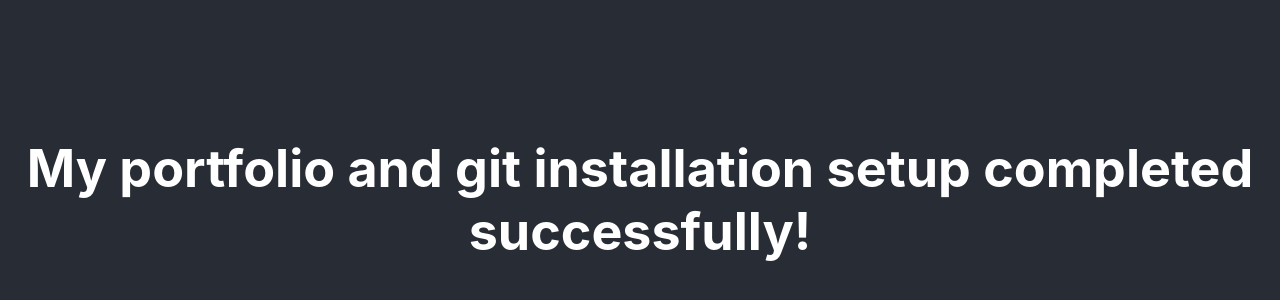
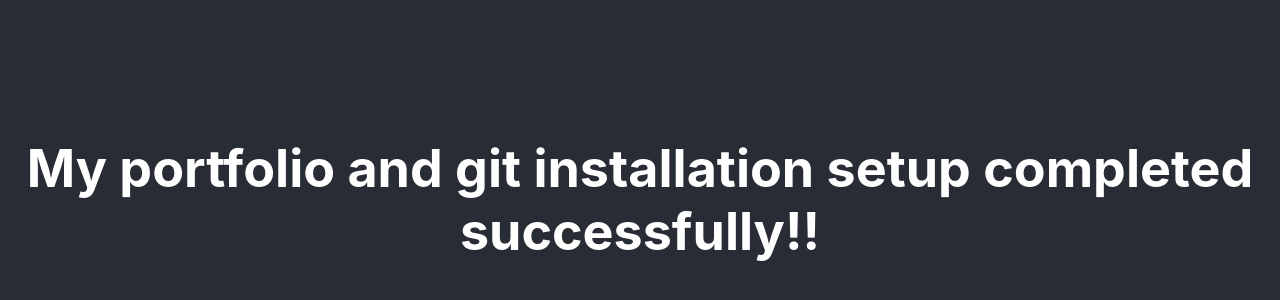
Before and after one commit to Sakthi-DevNinja/My-PortFolio, a React (Create React App) app: page / in a window 1280 px wide. Shown: the part 200-500 px from the top of the page. Built offline with nearby package versions, Linux system fonts and the light colour scheme.

Commit message:
react app.js

```diff
--- a/src/App.js
+++ b/src/App.js
@@ -4,7 +4,7 @@
   return (
     <div className="App">
       <header className="App-header">
-        <h1>My portfolio and git installation setup completed successfully!</h1>
+        <h1>My portfolio and git installation setup completed successfully!!</h1>
       </header>
     </div>
   );
```
